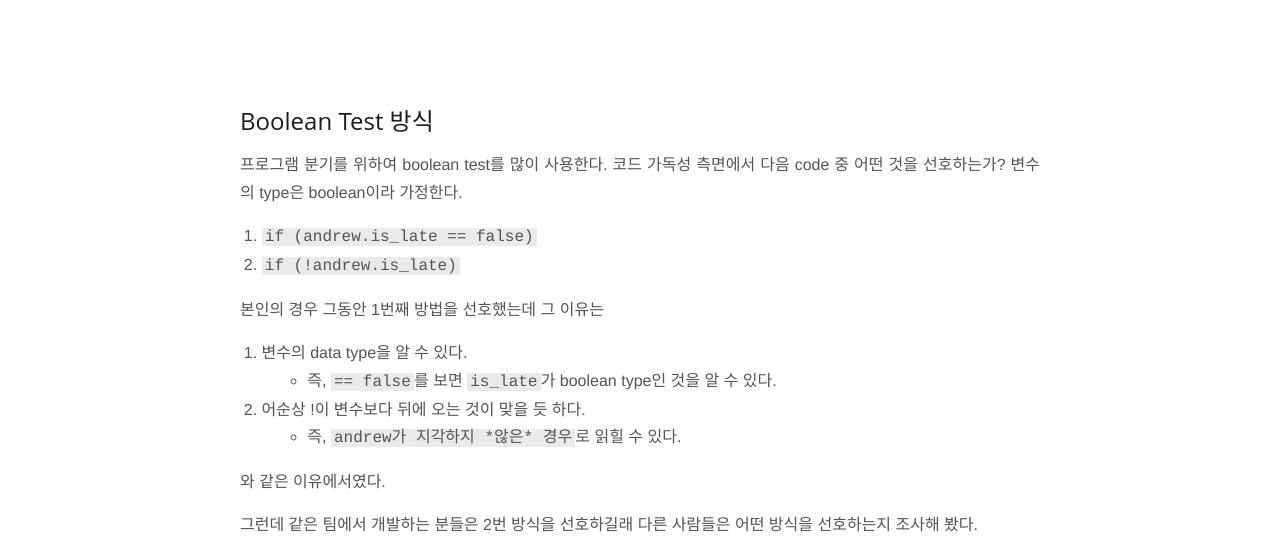
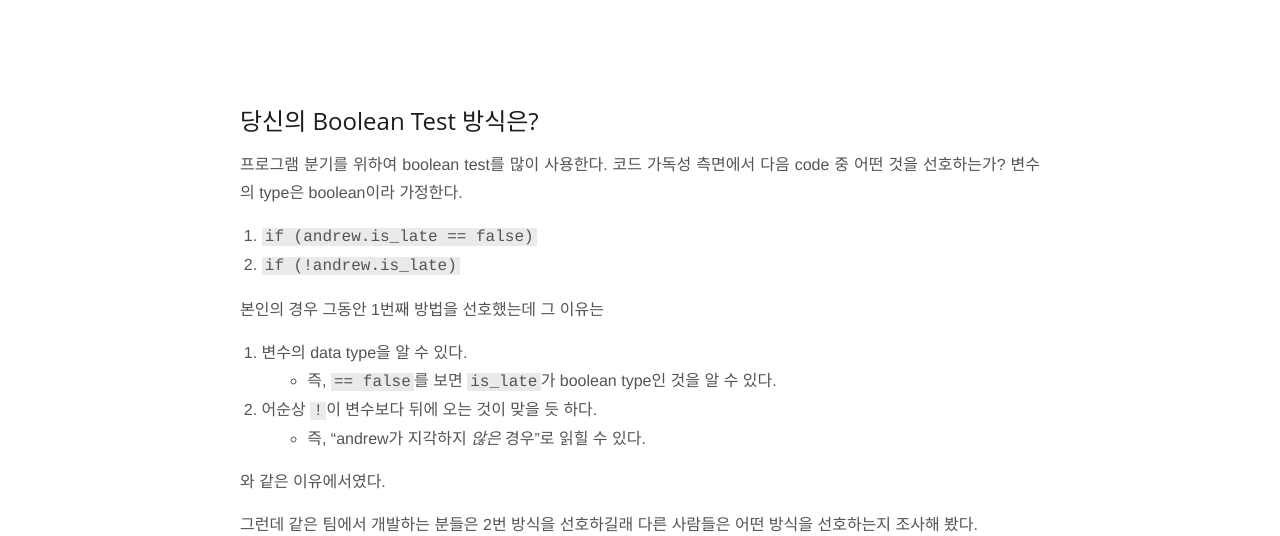
Before and after one commit to jason-heo/jason-heo.github.io, a Jekyll site: the page built from _posts/2015-01-11-if-boolean-test.md, in a window 1280 px wide. Shown: the part 532-1068 px from the top of the page. Built offline with Jekyll 4.4.1, drawn with Linux system fonts in a browser that asks for light colours; Markdown is read by kramdown in place of the engine named in the settings; comment, search, counter and statistics services are not loaded.

Commit message:
가독성 개선

```diff
--- a/_posts/2015-01-11-if-boolean-test.md
+++ b/_posts/2015-01-11-if-boolean-test.md
@@ -4,7 +4,7 @@ title: "if (boolean_variable == false) vs if (!boolean_variable)"
 categories: programming
 ---
 
-## Boolean Test 방식
+## 당신의 Boolean Test 방식은?
 
 프로그램 분기를 위하여 boolean test를 많이 사용한다. 코드 가독성 측면에서 다음 code 중 어떤 것을 선호하는가? 변수의 type은 boolean이라 가정한다.
 
@@ -15,8 +15,8 @@ categories: programming
 
 1. 변수의 data type을 알 수 있다.
  * 즉, `== false`를 보면 `is_late`가 boolean type인 것을 알 수 있다.
-1. 어순상 !이 변수보다 뒤에 오는 것이 맞을 듯 하다.
- * 즉, `andrew가 지각하지 *않은* 경우`로 읽힐 수 있다.
+1. 어순상 `!`이 변수보다 뒤에 오는 것이 맞을 듯 하다.
+ * 즉, "andrew가 지각하지 *않은* 경우"로 읽힐 수 있다.
 
 와 같은 이유에서였다.
 
```
